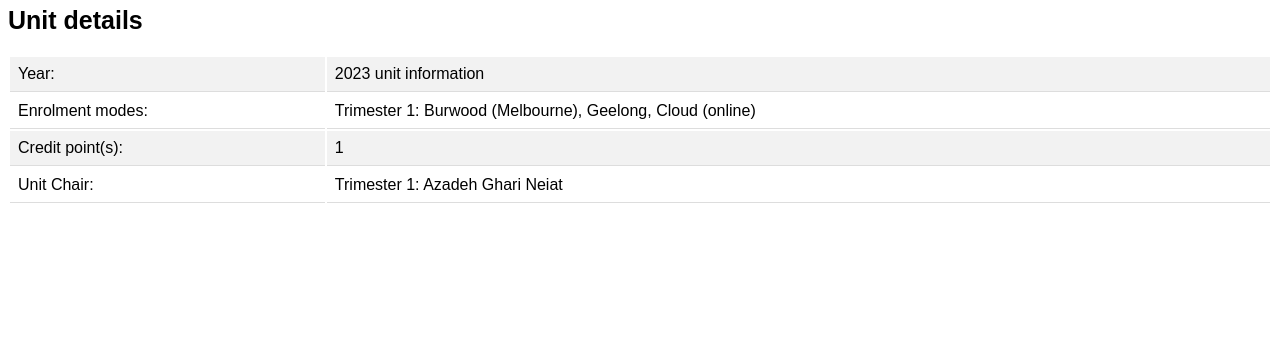
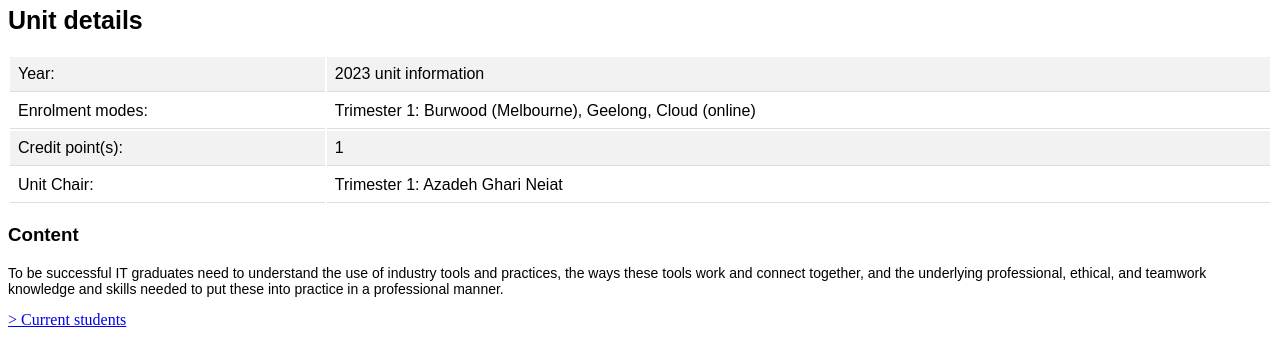
Before and after one commit to bettiemuge/Deakin-Unit-Page, a plain HTML site: page index.html in a window 1280 px wide. Shown: the part 93-456 px from the top of the page. Drawn offline with Linux system fonts and the light colour scheme.

Commit message:
add unit content and fee link

```diff
--- a/index.html
+++ b/index.html
@@ -27,6 +27,15 @@
             <td> Trimester 1: Azadeh Ghari Neiat</td>
         </tr>
     </table>
+    <h3> Content</h3>
+    <p>
+        To be successful IT graduates need to understand the use of industry tools and practices,
+        the ways these tools work and connect together, and the underlying professional, ethical,
+        and teamwork knowledge and skills needed to put these into practice in a professional manner.
+    </p>
+    <a href="https://www.deakin.edu.au/students/enrolment-and-fees/fees"> > Current students</a>
+
+</body>
 </body>
 
 </html>
```
